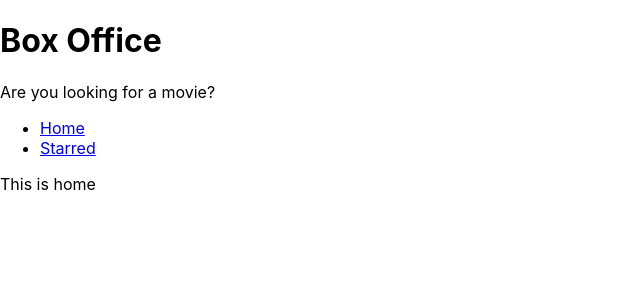
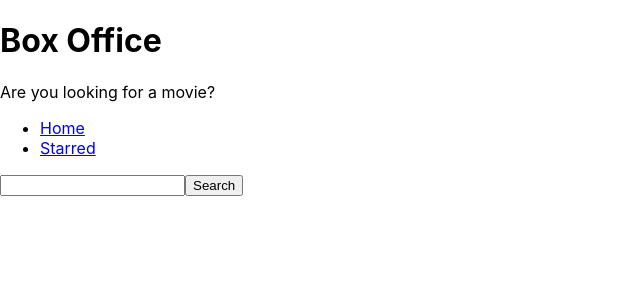
Before and after one commit to Sandeshsingh27/Box-Office, a React (Create React App) app: page / in a window 1280 px wide. Shown: the top 300 px of the page, without its empty margins (0-640 px from the left). Built offline with nearby package versions, Linux system fonts and the light colour scheme.

Commit message:
created input and fetch results from TV Maze Api

```diff
--- a/src/pages/Home.jsx
+++ b/src/pages/Home.jsx
@@ -1,8 +1,41 @@
-import React from 'react';
+import React, { useState } from 'react';
 import MainPageLayout from '../components/MainPageLayout';
 
 const Home = () => {
-  return <MainPageLayout>This is home</MainPageLayout>;
+  const [input, setInput] = useState('');
+
+  const onSearch = () => {
+    // https://api.tvmaze.com/search/shows?q=girls
+    fetch(`https://api.tvmaze.com/search/shows?q=${input}`)
+      .then(response => response.json())
+      .then(result => {
+        console.log(result);
+      });
+  };
+
+  const onInputChange = ev => {
+    setInput(ev.target.value);
+  };
+
+  const onKeyDown = ev => {
+    if (ev.keyCode === 13) {
+      onSearch();
+    }
+  };
+
+  return (
+    <MainPageLayout>
+      <input
+        type="text"
+        onChange={onInputChange}
+        onKeyDown={onKeyDown}
+        value={input}
+      />
+      <button type="button" onClick={onSearch}>
+        Search
+      </button>
+    </MainPageLayout>
+  );
 };
 
 export default Home;
```
Also changed, not shown: 1 other file (tests, documents, lock files or other folders).
